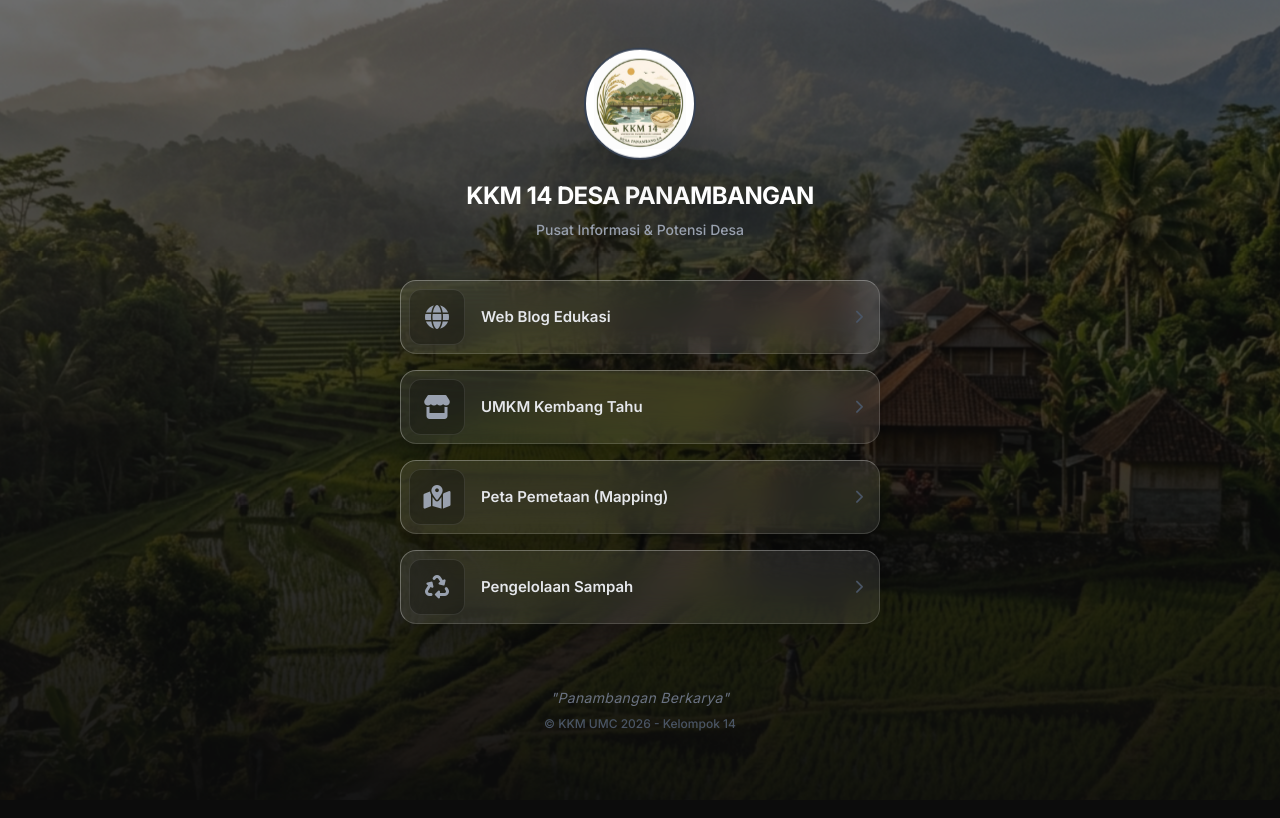
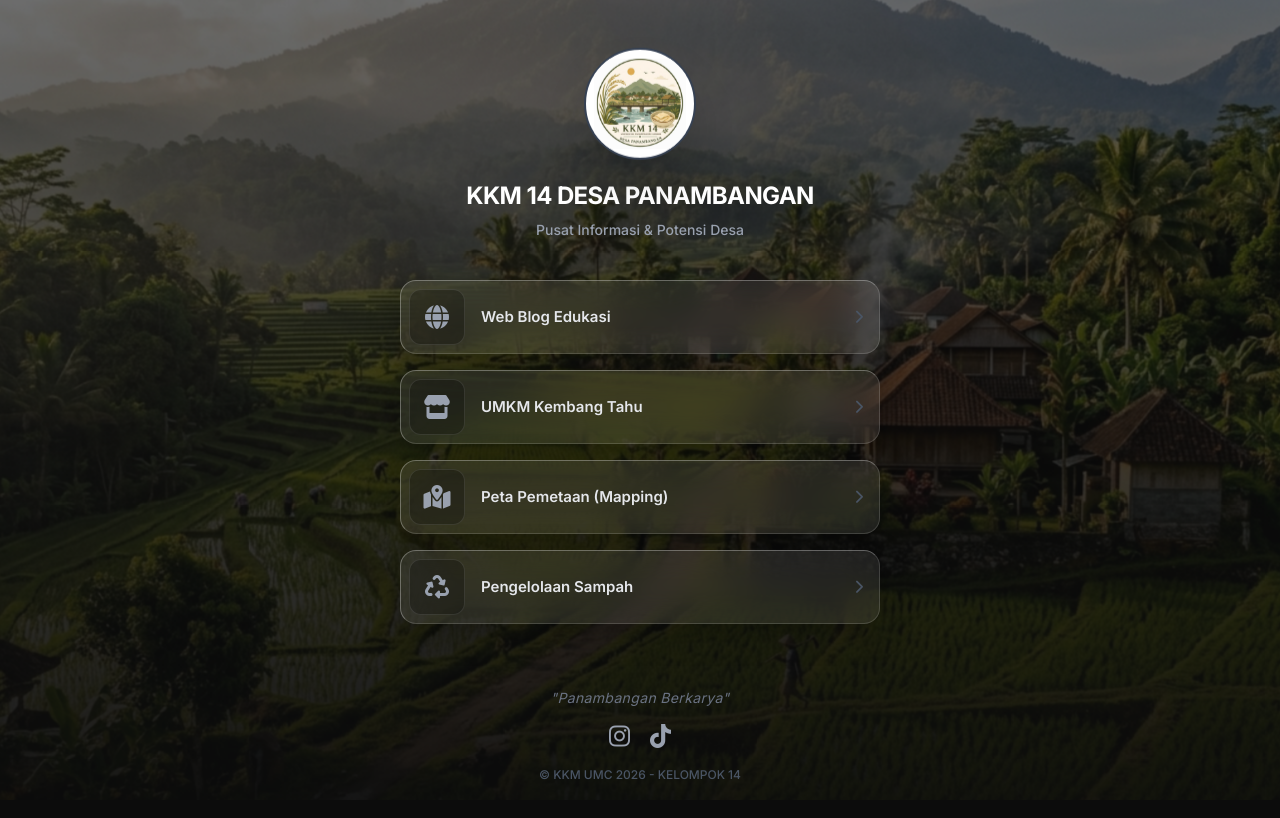
Before and after one commit to adin07-code/Desa-Panambangan, a Next.js app: page / in a window 1280 px wide. Shown: the top 818 px of the page. Built offline with nearby package versions, Linux system fonts and the light colour scheme.

Commit message:
Add social media links and capitalize KELOMPOK 14 in footer

```diff
--- a/src/app/page.tsx
+++ b/src/app/page.tsx
@@ -145,9 +145,20 @@ export default function PortalPage() {
           </div>
 
           {/* Footer */}
-          <div className="mt-16 text-center">
-              <p className="text-gray-500 text-sm italic mb-2 tracking-wide">"Panambangan Berkarya"</p>
-              <p className="text-gray-600 text-xs font-medium">© KKM UMC 2026 - Kelompok 14</p>
+          <div className="mt-16 text-center flex flex-col items-center">
+              <p className="text-gray-500 text-sm italic mb-4 tracking-wide">"Panambangan Berkarya"</p>
+
+              {/* Social Media Links */}
+              <div className="flex gap-5 mb-4">
+                  <a href="https://www.instagram.com/kkmpanambangan14_umc?igsh=endneGxnNXZqNTJ5" target="_blank" rel="noopener noreferrer" className="text-gray-400 hover:text-pink-500 transition-colors transform hover:scale-110">
+                      <i className="fa-brands fa-instagram text-2xl"></i>
+                  </a>
+                  <a href="https://www.tiktok.com/@kkm.panambangan_umc?_r=1&_t=ZS-98S89Bdo4of" target="_blank" rel="noopener noreferrer" className="text-gray-400 hover:text-white transition-colors transform hover:scale-110">
+                      <i className="fa-brands fa-tiktok text-2xl"></i>
+                  </a>
+              </div>
+
+              <p className="text-gray-600 text-xs font-medium">© KKM UMC 2026 - KELOMPOK 14</p>
           </div>
       </div>
     </>
```
